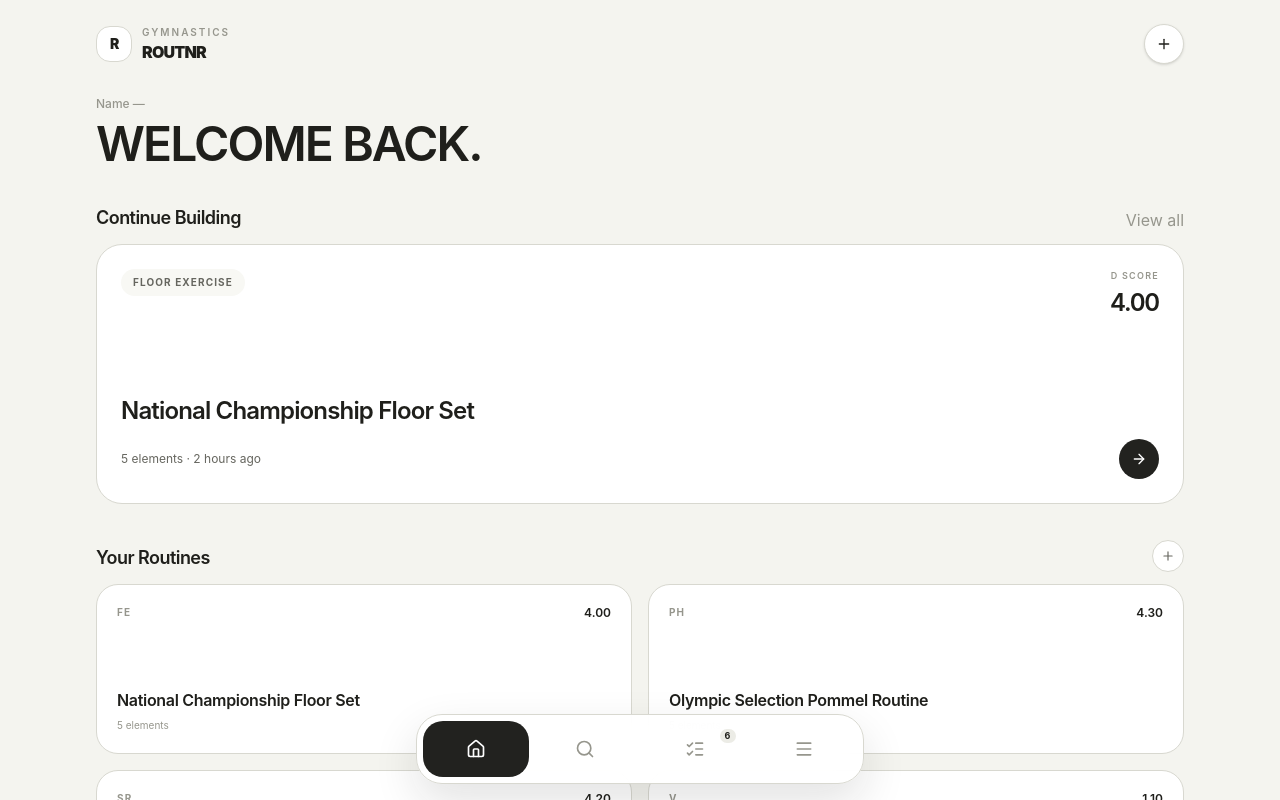
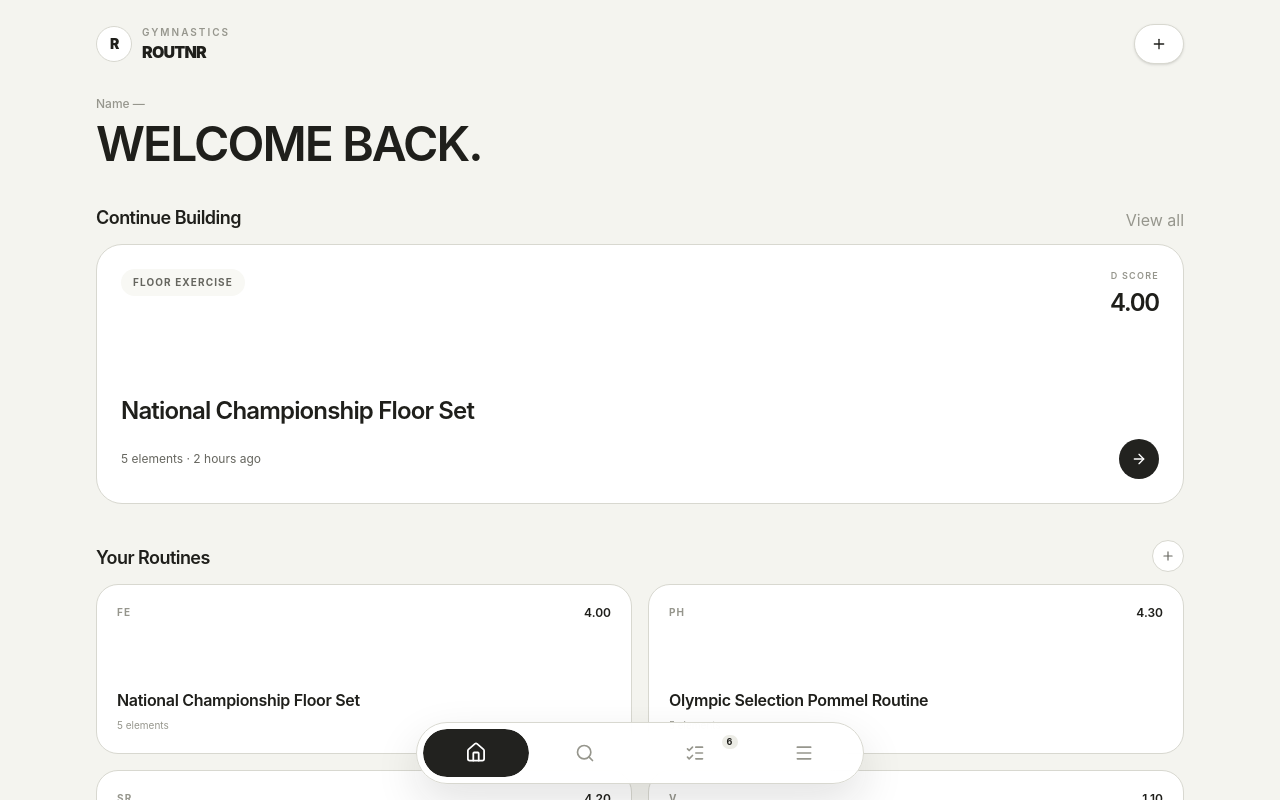
Before and after one commit to Necros-x/routnr, a Next.js app: page / in a window 1280 px wide. Shown: the top 800 px of the page. Built offline with nearby package versions, Linux system fonts and the light colour scheme.

Commit message:
ui: add springy sliding pill navigation

```diff
--- a/src/App.tsx
+++ b/src/App.tsx
@@ -2,6 +2,7 @@
 
 import React, { useState } from 'react';
 import { House, Search, ListChecks, Menu, Plus, X } from 'lucide-react';
+import { AnimatePresence, motion } from 'motion/react';
 import { GymnasticsStoreProvider, useGymnasticsStore } from './hooks/useGymnasticsStore';
 import { HomeScreen } from './screens/HomeScreen';
 import { SkillLibraryScreen } from './screens/SkillLibraryScreen';
@@ -11,6 +12,13 @@ import { SkillDetailModal } from './screens/SkillDetailModal';
 import { CreateRoutineModal } from './screens/CreateRoutineModal';
 import { APP_CONFIG } from './config/app';
 import type { ActiveTab } from './types/gymnastics';
+
+const NAV_SPRING = {
+  type: 'spring' as const,
+  stiffness: 430,
+  damping: 27,
+  mass: 0.72,
+};
 
 function MainAppContent() {
   const {
@@ -35,6 +43,19 @@ function MainAppContent() {
     setActiveTab('routines');
   };
 
+  const navItemClass =
+    'relative flex h-12 items-center justify-center overflow-hidden rounded-full px-4 transition-colors duration-200';
+
+  const navIconClass = 'relative z-10 h-5 w-5';
+
+  const ActivePill = () => (
+    <motion.span
+      layoutId="routnr-active-nav-pill"
+      className="absolute inset-0 rounded-full bg-[var(--accent)]"
+      transition={NAV_SPRING}
+    />
+  );
+
   return (
     <div className="min-h-screen bg-[var(--app-bg)] text-[var(--text-primary)]">
       <div className="mx-auto min-h-screen w-full max-w-6xl px-4 pb-28 pt-4 sm:px-6 sm:pt-6 lg:px-8">
@@ -46,7 +67,7 @@ function MainAppContent() {
             aria-label="ROUTNR home"
           >
             <div className="flex items-center gap-2.5">
-              <span className="flex h-9 w-9 items-center justify-center rounded-[14px] border border-[var(--border-medium)] bg-white text-sm font-black tracking-[-0.08em]">
+              <span className="flex h-9 w-9 items-center justify-center rounded-full border border-[var(--border-medium)] bg-white text-sm font-black tracking-[-0.08em]">
                 R
               </span>
               <div>
@@ -61,7 +82,7 @@ function MainAppContent() {
           <button
             type="button"
             onClick={() => setCreateRoutineModalOpen(true)}
-            className="flex h-10 w-10 items-center justify-center rounded-full border border-[var(--border-medium)] bg-white text-[var(--text-primary)] shadow-sm transition-transform hover:-translate-y-0.5"
+            className="flex h-10 items-center justify-center rounded-full border border-[var(--border-medium)] bg-white px-4 text-[var(--text-primary)] shadow-sm transition-transform hover:-translate-y-0.5"
             aria-label="Create routine"
           >
             <Plus className="h-4 w-4" />
@@ -80,76 +101,144 @@ function MainAppContent() {
         </main>
       </div>
 
-      <nav className="fixed bottom-4 left-1/2 z-50 w-[calc(100%-2rem)] max-w-md -translate-x-1/2 rounded-[26px] border border-[var(--border-medium)] bg-white/95 p-1.5 shadow-[0_18px_45px_rgba(28,28,25,0.12)] backdrop-blur-xl">
+      <motion.nav
+        layout
+        transition={NAV_SPRING}
+        className="fixed bottom-4 left-1/2 z-50 w-[calc(100%-2rem)] max-w-md -translate-x-1/2 rounded-full border border-[var(--border-medium)] bg-white/95 p-1.5 shadow-[0_18px_45px_rgba(28,28,25,0.12)] backdrop-blur-xl"
+      >
         <div className="grid grid-cols-4 gap-1">
-          <button
+          <motion.button
             type="button"
             onClick={() => changeTab('home')}
-            className={`flex h-14 items-center justify-center rounded-[20px] transition-colors ${
-              activeTab === 'home'
-                ? 'bg-[var(--accent)] text-white'
+            whileTap={{ scale: 0.9 }}
+            transition={NAV_SPRING}
+            className={`${navItemClass} ${
+              activeTab === 'home' && !menuOpen
+                ? 'text-white'
                 : 'text-[var(--text-tertiary)] hover:bg-[var(--surface-soft)] hover:text-[var(--text-primary)]'
             }`}
             aria-label="Home"
           >
-            <House className="h-5 w-5" />
-          </button>
+            {activeTab === 'home' && !menuOpen && <ActivePill />}
+            <motion.span
+              className="relative z-10"
+              animate={{
+                scale: activeTab === 'home' && !menuOpen ? 1.08 : 1,
+                y: activeTab === 'home' && !menuOpen ? -0.5 : 0,
+              }}
+              transition={NAV_SPRING}
+            >
+              <House className={navIconClass} />
+            </motion.span>
+          </motion.button>
 
-          <button
+          <motion.button
             type="button"
             onClick={() => changeTab('skills')}
-            className={`flex h-14 items-center justify-center rounded-[20px] transition-colors ${
-              activeTab === 'skills'
-                ? 'bg-[var(--accent)] text-white'
+            whileTap={{ scale: 0.9 }}
+            transition={NAV_SPRING}
+            className={`${navItemClass} ${
+              activeTab === 'skills' && !menuOpen
+                ? 'text-white'
                 : 'text-[var(--text-tertiary)] hover:bg-[var(--surface-soft)] hover:text-[var(--text-primary)]'
             }`}
             aria-label="Skills"
           >
-            <Search className="h-5 w-5" />
-          </button>
+            {activeTab === 'skills' && !menuOpen && <ActivePill />}
+            <motion.span
+              className="relative z-10"
+              animate={{
+                scale: activeTab === 'skills' && !menuOpen ? 1.08 : 1,
+                y: activeTab === 'skills' && !menuOpen ? -0.5 : 0,
+              }}
+              transition={NAV_SPRING}
+            >
+              <Search className={navIconClass} />
+            </motion.span>
+          </motion.button>
 
-          <button
+          <motion.button
             type="button"
             onClick={() => changeTab('routines')}
-            className={`relative flex h-14 items-center justify-center rounded-[20px] transition-colors ${
-              activeTab === 'routines'
-                ? 'bg-[var(--accent)] text-white'
+            whileTap={{ scale: 0.9 }}
+            transition={NAV_SPRING}
+            className={`${navItemClass} ${
+              activeTab === 'routines' && !menuOpen
+                ? 'text-white'
                 : 'text-[var(--text-tertiary)] hover:bg-[var(--surface-soft)] hover:text-[var(--text-primary)]'
             }`}
             aria-label="Routines"
           >
-            <ListChecks className="h-5 w-5" />
+            {activeTab === 'routines' && !menuOpen && <ActivePill />}
+            <motion.span
+              className="relative z-10"
+              animate={{
+                scale: activeTab === 'routines' && !menuOpen ? 1.08 : 1,
+                y: activeTab === 'routines' && !menuOpen ? -0.5 : 0,
+              }}
+              transition={NAV_SPRING}
+            >
+              <ListChecks className={navIconClass} />
+            </motion.span>
+
             {routines.length > 0 && (
-              <span className="absolute right-3 top-2 min-w-4 rounded-full bg-[var(--app-bg-strong)] px-1 text-center text-[9px] font-bold text-[var(--text-primary)]">
+              <motion.span
+                layout
+                className={`absolute right-2.5 top-1.5 z-20 min-w-4 rounded-full px-1 text-center text-[9px] font-bold ${
+                  activeTab === 'routines' && !menuOpen
+                    ? 'bg-white text-[var(--accent)]'
+                    : 'bg-[var(--app-bg-strong)] text-[var(--text-primary)]'
+                }`}
+                transition={NAV_SPRING}
+              >
                 {routines.length}
-              </span>
+              </motion.span>
             )}
-          </button>
+          </motion.button>
 
-          <button
+          <motion.button
             type="button"
             onClick={() => setMenuOpen((open) => !open)}
-            className={`flex h-14 items-center justify-center rounded-[20px] transition-colors ${
+            whileTap={{ scale: 0.9 }}
+            transition={NAV_SPRING}
+            className={`${navItemClass} ${
               menuOpen
-                ? 'bg-[var(--accent)] text-white'
+                ? 'text-white'
                 : 'text-[var(--text-tertiary)] hover:bg-[var(--surface-soft)] hover:text-[var(--text-primary)]'
             }`}
             aria-label="Menu"
           >
-            {menuOpen ? <X className="h-5 w-5" /> : <Menu className="h-5 w-5" />}
-          </button>
+            {menuOpen && <ActivePill />}
+            <motion.span
+              className="relative z-10"
+              animate={{
+                rotate: menuOpen ? 90 : 0,
+                scale: menuOpen ? 1.08 : 1,
+              }}
+              transition={NAV_SPRING}
+            >
+              {menuOpen ? <X className={navIconClass} /> : <Menu className={navIconClass} />}
+            </motion.span>
+          </motion.button>
         </div>
-      </nav>
+      </motion.nav>
 
+      <AnimatePresence>
         {menuOpen && (
-        <div className="fixed inset-x-4 bottom-[92px] z-40 mx-auto max-w-md rounded-[24px] border border-[var(--border-medium)] bg-white p-3 shadow-[0_18px_45px_rgba(28,28,25,0.12)]">
+          <motion.div
+            initial={{ opacity: 0, y: 18, scale: 0.96 }}
+            animate={{ opacity: 1, y: 0, scale: 1 }}
+            exit={{ opacity: 0, y: 14, scale: 0.97 }}
+            transition={NAV_SPRING}
+            className="fixed inset-x-4 bottom-[88px] z-40 mx-auto max-w-md rounded-[24px] border border-[var(--border-medium)] bg-white p-3 shadow-[0_18px_45px_rgba(28,28,25,0.12)]"
+          >
             <button
               type="button"
               onClick={() => {
                 setMenuOpen(false);
                 setCreateRoutineModalOpen(true);
               }}
-            className="flex w-full items-center justify-between rounded-[18px] px-4 py-3 text-left hover:bg-[var(--surface-soft)]"
+              className="flex w-full items-center justify-between rounded-full px-4 py-3 text-left hover:bg-[var(--surface-soft)]"
             >
               <div>
                 <p className="text-sm font-semibold">New routine</p>
@@ -157,14 +246,16 @@ function MainAppContent() {
               </div>
               <Plus className="h-4 w-4" />
             </button>
-          <div className="mt-1 rounded-[18px] bg-[var(--surface-soft)] px-4 py-3">
+
+            <div className="mt-1 rounded-full bg-[var(--surface-soft)] px-4 py-3">
               <p className="text-[10px] font-semibold uppercase tracking-[0.16em] text-[var(--text-tertiary)]">
                 Code cycle
               </p>
               <p className="mt-1 text-xs font-medium">{APP_CONFIG.codeCycle}</p>
             </div>
-        </div>
+          </motion.div>
         )}
+      </AnimatePresence>
 
       <SkillDetailModal />
       <CreateRoutineModal />
```
Lines whose indentation alone changed are shown as unchanged.
